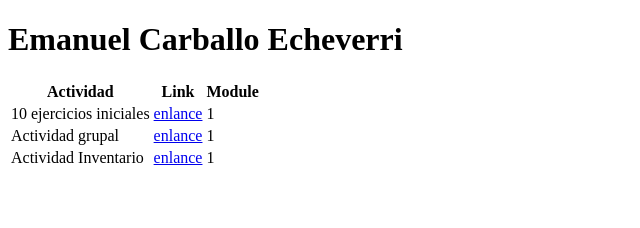
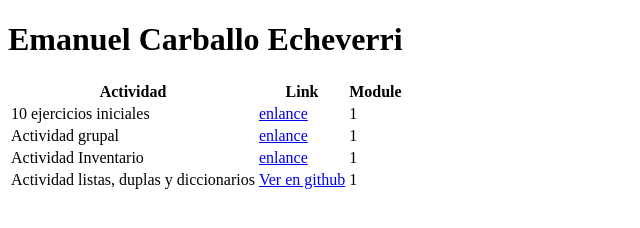
Before and after one commit to emanuelxsx/portafolio, a plain HTML site: page index.html in a window 1280 px wide. Shown: the whole page, without its empty margins (0-640 px from the left). Drawn offline with Linux system fonts and the light colour scheme.

Commit message:
Add new activity link for lists and dictionaries

```diff
--- a/index.html
+++ b/index.html
@@ -23,6 +23,14 @@
         <td>Actividad Inventario</td>
         <td><a href="https://github.com/emanuelxsx/inventario">enlance</a></td>
         <td>1</td>
+
+        <tr>
+        <td>Actividad listas, duplas y diccionarios</td>
+        <td><a href="https://github.com/emanuelxsx/actividad-listas-diccionarios-tuplas">Ver en github</a></td>
+        <td>1</td>
+
+
+
     </Table>
 
 <body>
```
